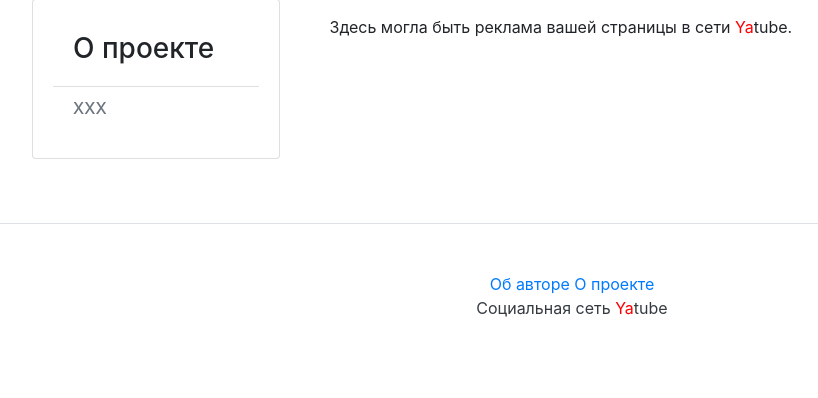
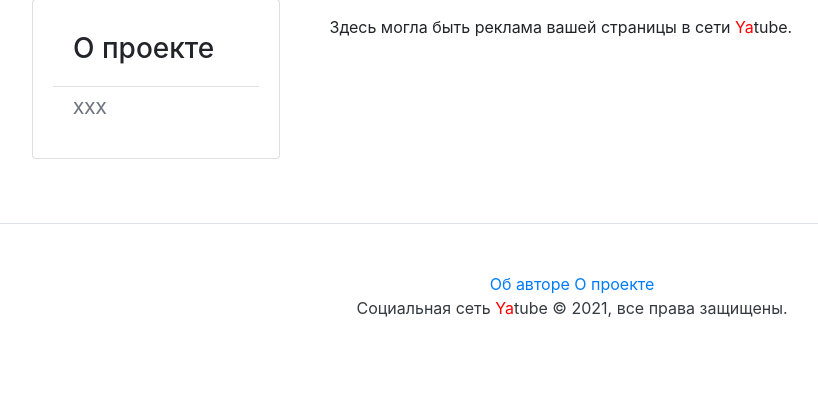
Before and after one commit to zzstop/hw05_final, a Django app: page /about/tech/ in a window 1280 px wide. Shown: the part 69-467 px from the top of the page, without its empty margins (68-886 px from the left). Run offline with Django 3.2, Linux system fonts and the light colour scheme; some libraries are stand-ins or nearby versions.

Commit message:
Correct naw

```diff
--- a/templates/includes/footer.html
+++ b/templates/includes/footer.html
@@ -3,5 +3,5 @@
         <a href="{% url 'about:author' %}">Об авторе</a>
         <a href="{% url 'about:tech' %}">О проекте</a>
     </p>
-    <p class="m-0 text-dark text-center ">Социальная сеть <span style="color:red">Ya</span>tube</p>
+    <p class="m-0 text-dark text-center ">Социальная сеть <span style="color:red">Ya</span>tube © {% now "Y"%}, все права защищены.</p>
 </footer>
```
